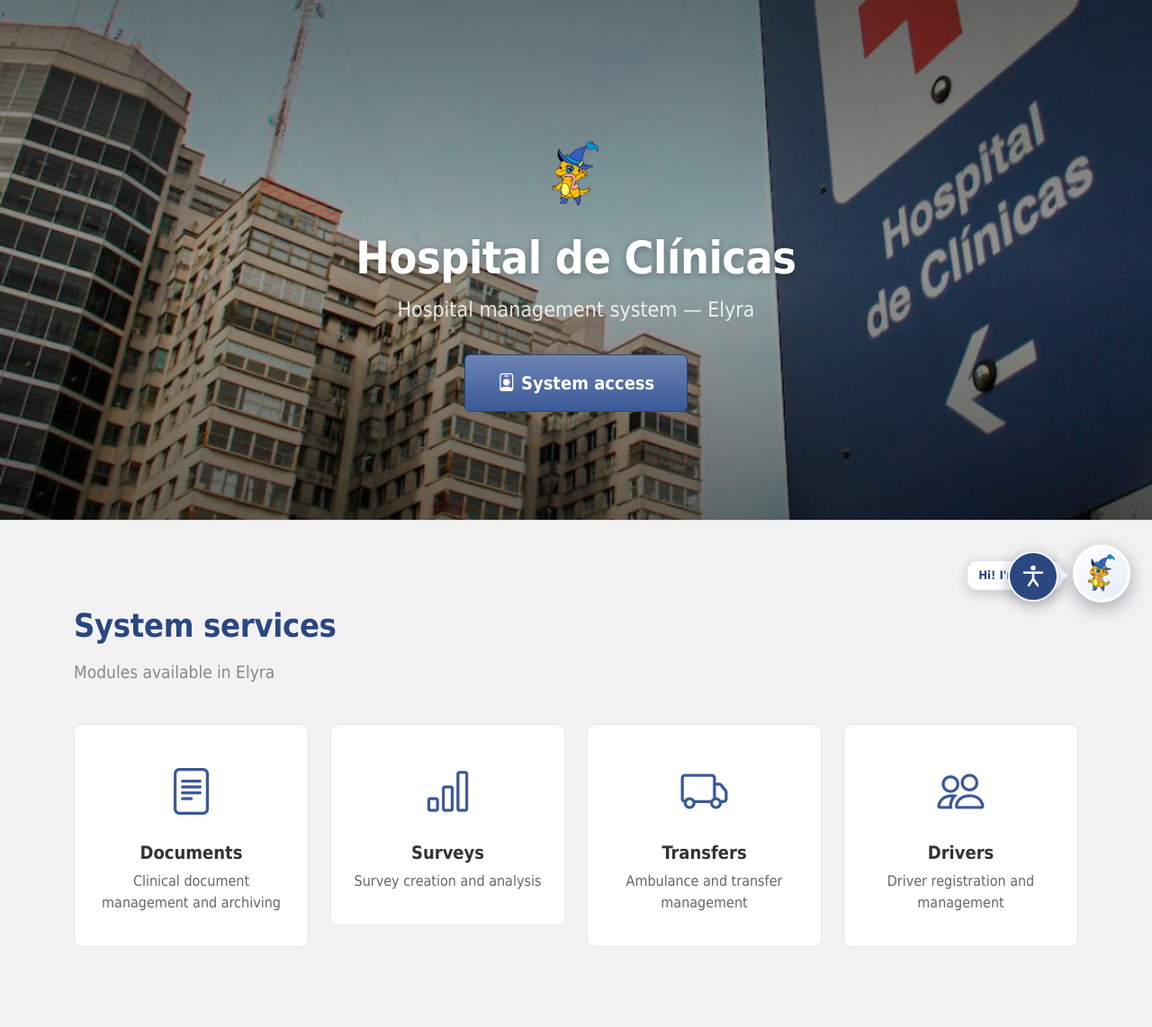
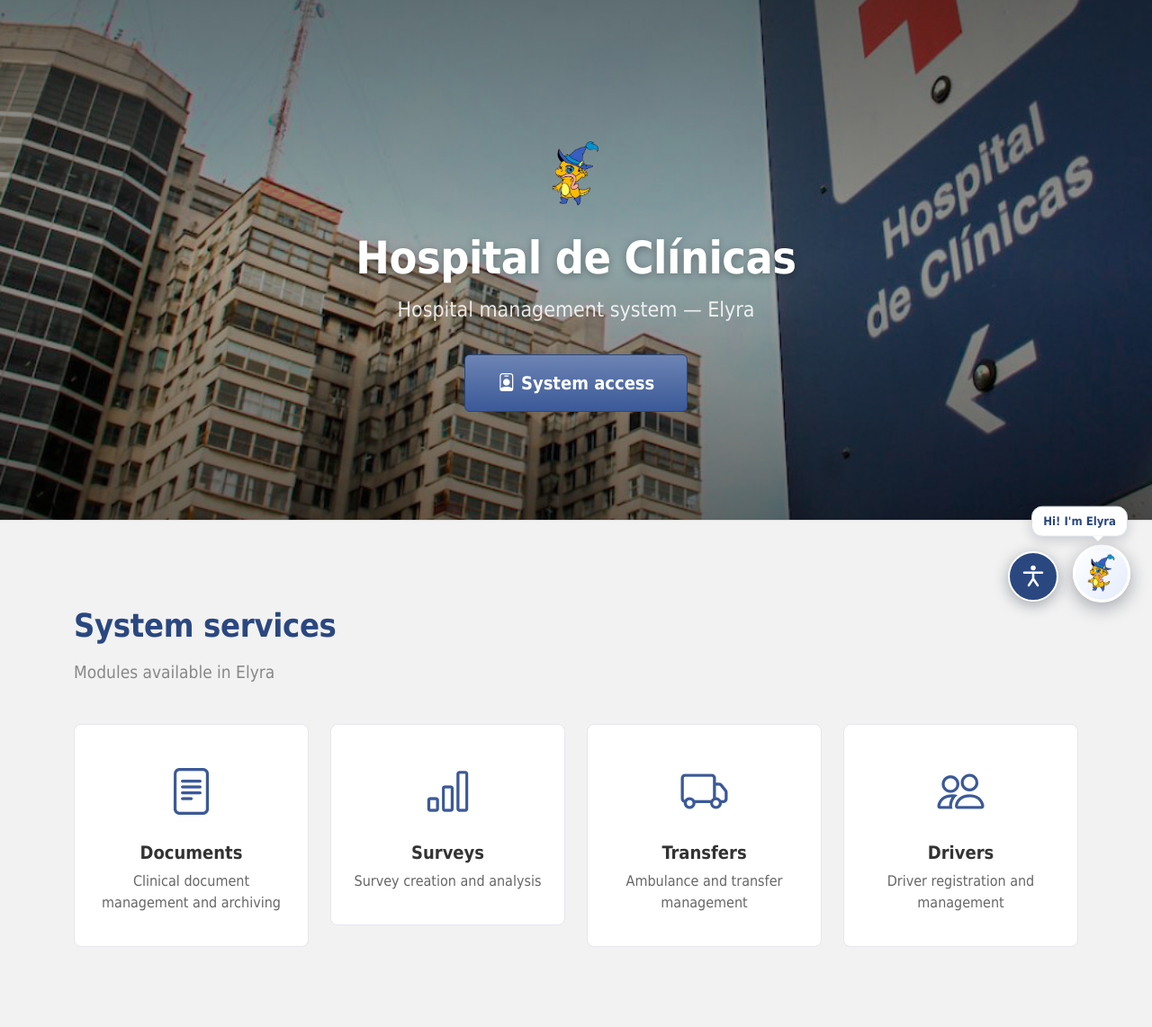
Before and after one commit to Gakuus/Elyra-demo, a PHP site: page / in a window 1280 px wide. Shown: the part 103-1245 px from the top of the page at 90% size. Run offline with PHP 8.4, Linux system fonts and the light colour scheme; some libraries are stand-ins or nearby versions.

Commit message:
chatbot: mover la burbuja de saludo arriba de la mascota
Al pasar el boton de accesibilidad a la izquierda de la mascota, la burbuja
"¡Hola! Soy Elyra" quedaba debajo de ese boton. Ahora la burbuja aparece
arriba del boton del chat, con la flecha apuntando hacia la mascota, y ya no
se superpone con accesibilidad.

La prueba de interfaz verifica que la burbuja no se solape con el boton de
accesibilidad y que este no quede por delante.

```diff
--- a/public/css/chatbot.css
+++ b/public/css/chatbot.css
@@ -70,8 +70,9 @@
 
 #elyra-chat .chat-burbuja {
     position: absolute;
-    right: calc(100% + 14px);
-    bottom: 10px;
+    right: 0;
+    /* Arriba de la mascota: a la izquierda está el botón de accesibilidad. */
+    bottom: calc(100% + 12px);
     padding: 7px 12px;
     border: 1px solid var(--chat-borde);
     border-radius: 12px;
@@ -87,14 +88,13 @@
 #elyra-chat .chat-burbuja::after {
     content: "";
     position: absolute;
-    top: 50%;
-    left: 100%;
+    top: 100%;
+    right: 26px;
     width: 0;
     height: 0;
-    margin-top: -6px;
     border: 6px solid transparent;
-    border-left-color: #FFF;
-    filter: drop-shadow(1px 0 0 var(--chat-borde));
+    border-top-color: #FFF;
+    filter: drop-shadow(0 1px 0 var(--chat-borde));
 }
 
 #elyra-chat .chat-burbuja[hidden] {
```
